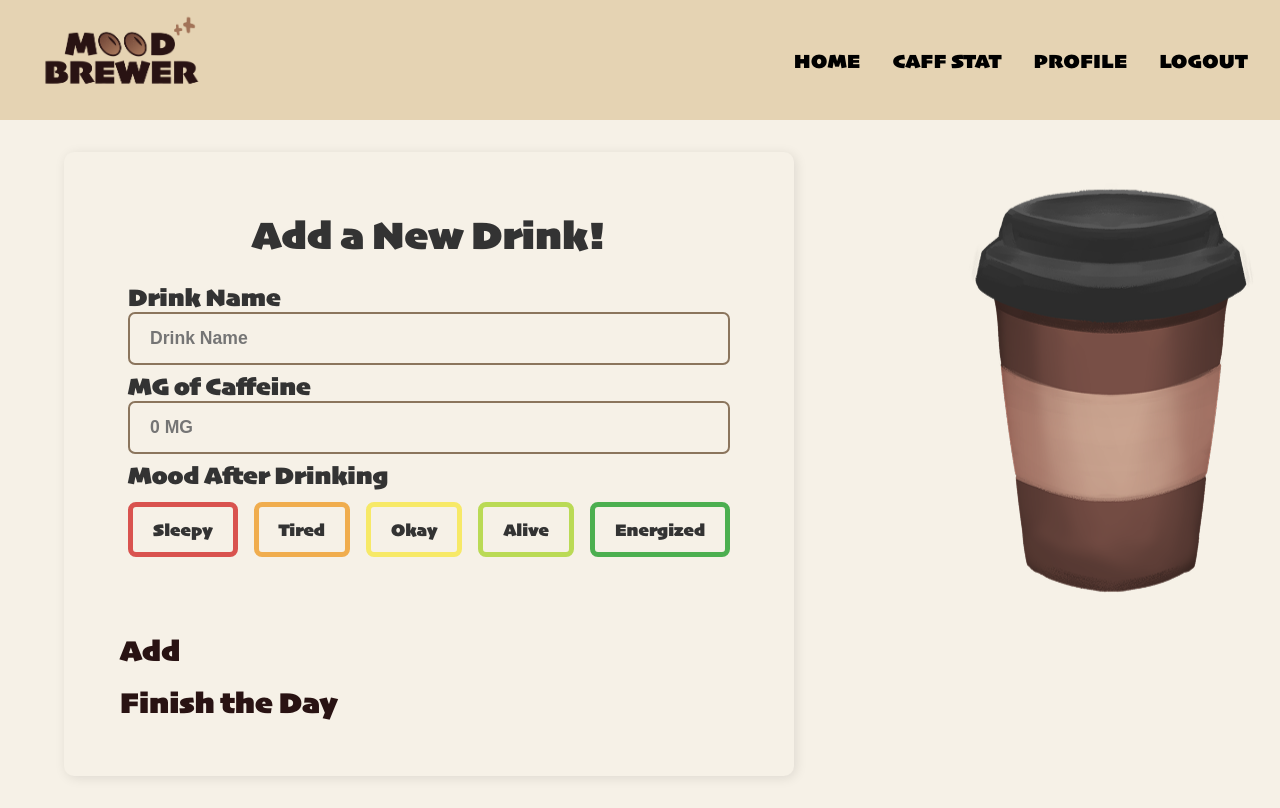
After one commit to chuongCode/mood-brewer, a Flask app: page /adddrink in a window 1280 px wide. The commit adds this page. Run offline with Flask 3, Linux system fonts and the light colour scheme.

Commit message:
finished adddrink page and added in drink and summary db models

```diff
--- a/app.py
+++ b/app.py
@@ -42,6 +42,28 @@ class User(UserMixin, db.Model):
 
     def check_password(self, password):
         return check_password_hash(self.password_hash, password)
+
+# Tracks each drink a user logs: name, caffeine amount, mood, and date.
+class DrinkEntry(db.Model):
+    id = db.Column(db.Integer, primary_key=True)
+    user_id = db.Column(db.Integer, db.ForeignKey('user.id'), nullable=False)
+    drink_name = db.Column(db.String(100), nullable=False)
+    caffeine_amount = db.Column(db.Integer, nullable=False)
+    mood = db.Column(db.String(50), nullable=False)
+    date = db.Column(db.Date, nullable=False)
+
+    user = db.relationship('User', backref=db.backref('drinks', lazy=True))
+
+
+# Daily summary of caffeine intake and mood
+class DailySummary(db.Model):
+    id = db.Column(db.Integer, primary_key=True)
+    user_id = db.Column(db.Integer, db.ForeignKey('user.id'), nullable=False)
+    date = db.Column(db.Date, nullable=False)
+    total_caffeine = db.Column(db.Integer, nullable=False)
+    average_mood = db.Column(db.String(50), nullable=False)
+
+    user = db.relationship('User', backref=db.backref('summaries', lazy=True))
 
 @login_manager.user_loader
 def load_user(user_id):
@@ -152,6 +174,10 @@ def caff_stat():
     ]
     return render_template('caff_stat.html', caffeine_data=caffeine_data)
 
+@app.route('/adddrink')
+def adddrink():
+    return render_template('adddrink.html')
+
 if __name__ == '__main__':
     with app.app_context():
         db.create_all()
--- /dev/null
+++ b/static/css/adddrink.css
@@ -0,0 +1,148 @@
+body {
+    font-family: 'Skia', Arial, sans-serif;
+    color: #333;
+    background-color: #F6F1E7;
+}
+
+.add-drink-container {
+    display: flex;
+    align-items: flex-start;
+    gap: 3rem;
+    padding: 2rem;
+}
+
+.add-drink-panel {
+    background-color: #F6F1E7;
+    display: flex;
+    flex-direction: column;
+    justify-content: space-between;
+    border-radius: 10px;
+    box-shadow: 2px 2px 12px rgba(0,0,0,0.1);
+    max-width: 1200px;
+    height: 70vh;
+    margin-left: 2rem;
+    margin-right: 2rem;
+    padding: 2rem;
+}
+
+.coffee-image{
+    width: 550px;
+    height: auto;
+    animation: float 3s ease-in-out infinite;
+    transition: transform 0.3s ease;
+}
+
+.coffee-image:hover {
+    transform: scale(1.05);
+}
+
+@keyframes float {
+    0% { transform: translateY(0); }
+    50% { transform: translateY(-10px); }
+    100% { transform: translateY(0); }
+}
+
+h1 {
+    font-size: 40px;
+    margin-bottom: 1.5rem;
+    text-align: center;
+}
+
+.drink-input {
+    font-size: 25px;
+    display: flex;
+    flex-direction: column;
+    margin-left: 2rem;
+    margin-right: 2rem;
+}
+
+.drink_name,
+.drink_MG {
+    width: 100%;
+    padding: 14px 20px;
+    border-radius: 7px;
+    background: #F6F1E7;
+    color: #450C02;
+    font-size: 1.1rem;
+    font-weight: 700;
+    margin-bottom: 6px;
+    border: 2px solid #8B755D;
+    box-sizing: border-box;
+}
+
+.mood-section {
+    display: flex;
+    font-size: 25px;
+    flex-direction: column;
+    margin-left: 2rem;
+    margin-right: 2rem;
+}
+
+.mood-options {
+    display: flex;
+    gap: 1rem;
+    margin-top: 0.75rem;
+}
+
+.mood-button {
+    padding: 0.75rem 1.25rem;
+    font-weight: bold;
+    border-radius: 8px;
+    cursor: pointer;
+    border: 5px solid transparent;
+    transition: all 0.2s ease;
+    font-size: 1.1rem;
+    display: flex;
+    align-items: center;
+    justify-content: center;
+    user-select: none;
+    position: relative;
+}
+
+.mood-button input[type="radio"] {
+    display: none;
+}
+
+.mood-button.sleepy {
+    border-color: #d9534f;
+
+}
+.mood-button.tired {
+    border-color: #f0ad4e;
+
+}
+.mood-button.okay {
+    border-color: #f7e967;
+
+}
+.mood-button.alive {
+    border-color: #bada55;
+
+}
+.mood-button.energized {
+    border-color: #4caf50;
+
+}
+
+.mood-button:hover {
+    transform: scale(1.05);
+}
+
+.drink-actions {
+    margin-top: auto;
+    font-size: 30px;
+    margin-left: 1.5rem;
+    display: flex;
+    flex-direction: column;
+    gap: 1rem;
+    margin-bottom: 1.5rem;
+}
+
+.drink-actions a {
+    color: #291313;
+    text-decoration: none;
+    transition: text-decoration 0.2s ease;
+}
+.drink-actions a:hover {
+    text-decoration: underline;
+}
--- /dev/null
+++ b/templates/adddrink.html
@@ -0,0 +1,51 @@
+{% extends "base.html" %}
+{% from 'components/nav.html' import nav %}
+
+{% block styles %}
+<link rel="stylesheet" href="{{ url_for('static', filename='css/components/navbar.css') }}">
+<link rel="stylesheet" href="{{ url_for('static', filename='css/caff-stat.css') }}">
+<link rel="stylesheet" href="{{ url_for('static', filename='css/adddrink.css') }}">
+{% endblock %}
+
+{% block content %}
+{{ nav() }}
+
+<body>
+  <div class="add-drink-container">
+    <div class="add-drink-panel">
+      <h1>Add a New Drink!</h1>
+
+      <div class="drink-input">
+        <label>Drink Name</label>
+        <input type="text" name="drink-name" placeholder="Drink Name" class="drink_name" required>
+      </div>
+
+      <div class="drink-input">
+        <label>MG of Caffeine</label>
+        <input type="number" name="caffeine-content" placeholder="0 MG" class="drink_MG" required>
+      </div>
+
+      <div class="mood-section">
+        <label>Mood After Drinking</label>
+        <div class="mood-options">
+          {% for mood in ['Sleepy', 'Tired', 'Okay', 'Alive', 'Energized'] %}
+          <label class="mood-button {{ mood | lower }}">
+            <input type="radio" name="mood" value="{{ mood }}" required>
+            {{ mood }}
+          </label>
+          {% endfor %}
+        </div>
+      </div>
+
+      <div class="drink-actions">
+        <a href="#" class="add-link">Add</a>
+        <a href="#" class="finish-link">Finish the Day</a>
+      </div>
+    </div>
+
+
+    <img src="{{ url_for('static', filename='images/Asset_Coffee.png') }}" class="coffee-image" alt="Coffee">
+  </div>
+</body>
+
+{% endblock %}
--- a/templates/home.html
+++ b/templates/home.html
@@ -23,7 +23,7 @@
         </div>
 
         <div class="actions">
-            <a href="#" class="add-link">Add Drink</a>
+            <a href="{{ url_for('adddrink') }}" class="add-link">Add Drink</a>
             <a href="#" class="finish-link">Finish the Day</a>
         </div>
 
```
Also changed, not shown: static/images/Asset_Coffee.png (added).
